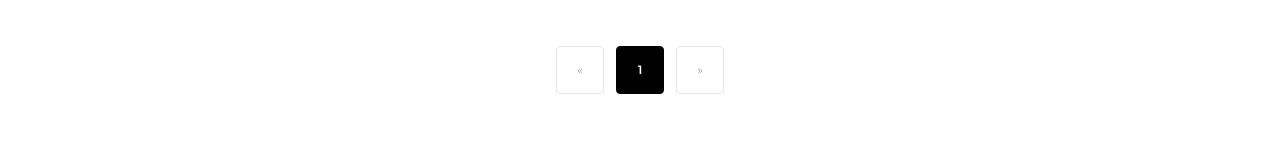
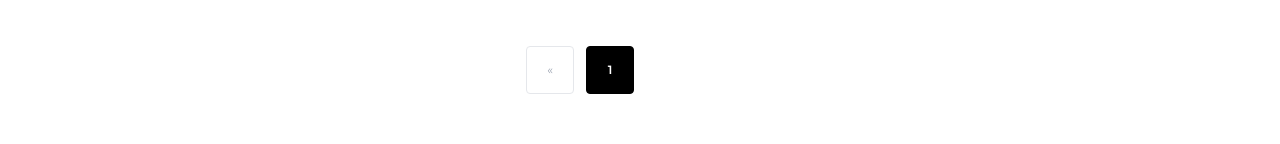
Before and after one commit to Rafibintang22/pivods-landing-page, a Next.js app: page /blog in a window 1280 px wide. Shown: the part 1630-1774 px from the top of the page. Built offline with nearby package versions, Linux system fonts and the light colour scheme.

Commit message:
update : fungsional blog done

```diff
--- a/src/app/blog/[blogId]/page.jsx
+++ b/src/app/blog/[blogId]/page.jsx
@@ -1,5 +1,6 @@
 "use client";
 
+import { layoutStyles } from "@/app/style";
 import { Footer } from "@/components/section";
 import { cn } from "@/lib/utils";
 import { blogData } from "@/mockupdata.js";
@@ -154,7 +155,9 @@ export default function BlogPostDetail({ params }) {
                     className="object-cover -z-10 opacity-20"
                     priority
                 />
-                <div className="container flex flex-col items-center relative z-10">
+                <div
+                    className={`${layoutStyles.container} flex flex-col items-center relative z-10`}
+                >
                     <span className="bg-primary/20 text-primary px-4 py-1 rounded-full text-xs mb-4 backdrop-blur-md border border-gray-300 dark:border-gray-700">
                         {blog.Category}
                     </span>
--- a/src/app/blog/page.jsx
+++ b/src/app/blog/page.jsx
@@ -1,6 +1,6 @@
 "use client";
 
-import { Button, Nav, Pagination, WhatsAppButton } from "@/components/global";
+import { Button, Pagination } from "@/components/global";
 import { Footer } from "@/components/section";
 import { BentoGrid, BentoGridItem } from "@/components/ui/bento-grid";
 import { Input } from "@/components/ui/input";
@@ -8,19 +8,42 @@ import Image from "next/image";
 import { useState } from "react";
 import { useRouter } from "next/navigation";
 import { blogData } from "@/mockupdata.js";
+import { layoutStyles } from "../style";
+import { FolderX } from "lucide-react";
 
 export default function Blog() {
     const [currCategory, setCurrCategory] = useState("all");
+    const [currentPage, setCurrentPage] = useState(1);
+    const [searchQuery, setSearchQuery] = useState(""); // query aktif (dipakai filter)
+    const [searchInput, setSearchInput] = useState(""); // query sementara (input aja)
+
     const optionCategories = [
         { label: "All", value: "all" },
         { label: "Events", value: "events" },
         { label: "Insights", value: "insights" },
         { label: "News", value: "news" },
     ];
+
     const router = useRouter();
+
+    // Filter data by category & search
+    const filteredData = blogData.filter((item) => {
+        const matchCategory = currCategory === "all" ? true : item.category === currCategory;
+        const matchSearch =
+            item.title.toLowerCase().includes(searchQuery.toLowerCase()) ||
+            item.description.toLowerCase().includes(searchQuery.toLowerCase());
+        return matchCategory && matchSearch;
+    });
+
+    // Pagination setup
+    const rowsPerPage = 7;
+    const totalRows = filteredData.length;
+    const startIndex = (currentPage - 1) * rowsPerPage;
+    const paginatedData = filteredData.slice(startIndex, startIndex + rowsPerPage);
 
     return (
         <main>
+            {/* Hero */}
             <section className="h-[65vh] md:h-[55vh] w-full flex justify-center items-center">
                 <Image
                     src="/Wave-line.png"
@@ -30,7 +53,7 @@ export default function Blog() {
                     priority
                 />
 
-                <div className="container flex flex-col items-center">
+                <div className={`${layoutStyles.container} flex flex-col items-center`}>
                     <span className="bg-primary/20 text-primary px-4 py-1 rounded-full text-xs mb-4 backdrop-blur-md border border-gray-300 dark:border-gray-700">
                         Blog
                     </span>
@@ -47,15 +70,25 @@ export default function Blog() {
                             placeholder="What are you looking for?"
                             type="text"
                             isSearch={true}
+                            value={searchInput}
+                            onChange={(e) => setSearchInput(e.target.value)}
                         />
-                        <Button className="min-w-max px-4 rounded-lg bg-primary hover:bg-primary/80 text-white shadow-lg transition">
+                        <Button
+                            className="min-w-max px-4 rounded-lg bg-primary hover:bg-primary/80 text-white shadow-lg transition"
+                            onClick={() => {
+                                setSearchQuery(searchInput); // commit pencarian
+                                setCurrentPage(1); // reset pagination
+                            }}
+                        >
                             Find now
                         </Button>
                     </div>
                 </div>
             </section>
+
+            {/* Categories */}
             <section className="min-h-max bg-background">
-                <div className="container py-24 flex flex-col items-center">
+                <div className={`${layoutStyles.container} py-24 flex flex-col items-center`}>
                     <h2 className="text-4xl font-bold mb-6 text-black dark:text-white">
                         Categories
                     </h2>
@@ -71,7 +104,10 @@ export default function Blog() {
                                                 ? "text-black dark:text-white"
                                                 : "text-gray-800 dark:text-gray-500 hover:text-black dark:hover:text-white"
                                         }`}
-                                    onClick={() => setCurrCategory(option.value)}
+                                    onClick={() => {
+                                        setCurrCategory(option.value);
+                                        setCurrentPage(1); // reset ke page 1 pas ganti kategori
+                                    }}
                                 >
                                     {option.label}
                                 </div>
@@ -80,9 +116,12 @@ export default function Blog() {
                     </div>
                 </div>
             </section>
+
+            {/* Blog Grid */}
             <section className="mb-24">
-                <BentoGrid className={"container bg-background mb-12"}>
-                    {blogData.map((item, i) => (
+                {paginatedData.length > 0 ? (
+                    <BentoGrid className={`${layoutStyles.container} bg-background mb-12`}>
+                        {paginatedData.map((item, i) => (
                             <BentoGridItem
                                 key={i}
                                 title={item.title}
@@ -98,7 +137,6 @@ export default function Blog() {
                                         />
                                     </div>
                                 }
-                            icon={item.icon}
                                 className={`cursor-pointer ${
                                     i === 3 || i === 6 ? "md:col-span-2" : ""
                                 }`}
@@ -106,7 +144,25 @@ export default function Blog() {
                             />
                         ))}
                     </BentoGrid>
-                <Pagination totalRows={blogData.length} />
+                ) : (
+                    <div className="flex flex-col items-center justify-center py-32 text-center">
+                        <FolderX />
+                        <h3 className="text-md font-semibold text-gray-700 dark:text-gray-300 mb-2">
+                            No results found
+                        </h3>
+                        <p className="text-gray-500 dark:text-gray-400 max-w-md">
+                            Try adjusting your search or filters to find what you are looking for.
+                        </p>
+                    </div>
+                )}
+
+                {/* Pagination */}
+                <Pagination
+                    totalRows={totalRows}
+                    rowsPerPage={rowsPerPage}
+                    currentPage={currentPage}
+                    onPageChange={setCurrentPage}
+                />
             </section>
             <Footer />
         </main>
--- a/src/components/global/Pagination.jsx
+++ b/src/components/global/Pagination.jsx
@@ -1,18 +1,12 @@
 "use client";
 
-import { useState } from "react";
-
-export default function Pagination({ totalRows = 0, rowsPerPage = 7 }) {
-    const [currentPage, setCurrentPage] = useState(1);
-
-    // Hitung total halaman
+export default function Pagination({ totalRows = 0, rowsPerPage = 7, currentPage, onPageChange }) {
     const totalPages = Math.ceil(totalRows / rowsPerPage);
-
     const pages = Array.from({ length: totalPages }, (_, i) => i + 1);
 
     const goToPage = (page) => {
         if (page >= 1 && page <= totalPages) {
-            setCurrentPage(page);
+            onPageChange?.(page); // parent yang handle state
         }
     };
 
--- a/src/mockupdata.js/blogData.js
+++ b/src/mockupdata.js/blogData.js
@@ -1,7 +1,7 @@
 const blogData = [
     {
         Id: 1,
-        Category: "Insight",
+        category: "insights",
         title: "The Dawn of Innovation",
         description: "Explore the birth of groundbreaking ideas and inventions.",
         header: { src: "/blog/img1.jpg", alt: "The Dawn of Innovation-img" },
@@ -50,7 +50,7 @@ const blogData = [
     },
     {
         Id: 2,
-        Category: "Insight",
+        category: "insights",
         title: "The Digital Revolution",
         description: "Dive into the transformative power of technology.",
         header: { src: "/blog/img2.jpg", alt: "The Digital Revolution-img" },
@@ -84,7 +84,7 @@ const blogData = [
     },
     {
         Id: 3,
-        Category: "Insight",
+        category: "insights",
         title: "The Art of Design",
         description: "Discover the beauty of thoughtful and functional design.",
         header: { src: "/blog/img3.jpg", alt: "The Art of Design-img" },
@@ -114,7 +114,7 @@ const blogData = [
     },
     {
         Id: 4,
-        Category: "Insight",
+        category: "insights",
         title: "The Power of Communication",
         description: "Understand the impact of effective communication in our lives.",
         header: { src: "/blog/img4.jpg", alt: "The Power of Communication-img" },
@@ -139,7 +139,7 @@ const blogData = [
     },
     {
         Id: 5,
-        Category: "Insight",
+        category: "insights",
         title: "The Pursuit of Knowledge",
         description: "Join the quest for understanding and enlightenment.",
         header: { src: "/blog/img5.jpg", alt: "The Pursuit of Knowledge-img" },
@@ -164,7 +164,7 @@ const blogData = [
     },
     {
         Id: 6,
-        Category: "Insight",
+        category: "insights",
         title: "The Joy of Creation",
         description: "Experience the thrill of bringing ideas to life.",
         header: { src: "/blog/img6.jpg", alt: "The Joy of Creation-img" },
@@ -181,7 +181,32 @@ const blogData = [
     },
     {
         Id: 7,
-        Category: "Insight",
+        category: "insights",
+        title: "The Spirit of Adventure",
+        description: "Embark on exciting journeys and thrilling discoveries.",
+        header: { src: "/blog/img1.jpg", alt: "The Spirit of Adventure-img" },
+        content: [
+            {
+                type: "paragraph",
+                text: "Adventure fuels curiosity and growth. From space exploration to backpacking in remote lands, adventure challenges our limits and expands our perspective.",
+            },
+            {
+                type: "list",
+                items: [
+                    "Exploration of new frontiers like Mars",
+                    "Sustainable tourism to protect nature",
+                    "Personal growth through stepping out of comfort zones",
+                ],
+            },
+            {
+                type: "quote",
+                text: "“Life is either a daring adventure or nothing at all.” – Helen Keller",
+            },
+        ],
+    },
+    {
+        Id: 8,
+        category: "insights",
         title: "The Spirit of Adventure",
         description: "Embark on exciting journeys and thrilling discoveries.",
         header: { src: "/blog/img1.jpg", alt: "The Spirit of Adventure-img" },
```
Also changed, not shown: src/app/about/page.jsx (+7 -4 lines). Lines whose indentation alone changed are shown as unchanged.
